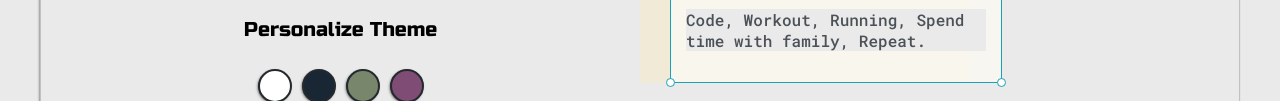
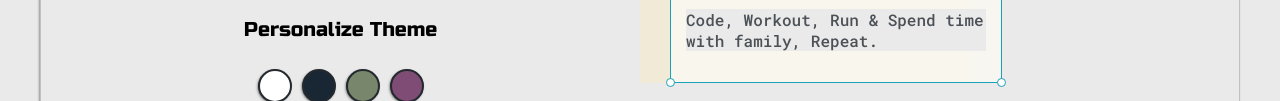
Before and after one commit to buikhacnam/buikhacnam.github.io, a plain HTML site: page index.html in a window 1280 px wide. Shown: the part 465-566 px from the top of the page. Drawn offline with Linux system fonts and the light colour scheme.

Commit message:
Update index.html

```diff
--- a/index.html
+++ b/index.html
@@ -57,7 +57,7 @@
                             <div id='corner-tl' class='corner'></div>
                             <div id='corner-tr' class='corner'></div>
                             <h3>What I Do</h3>
-                            <p>Code, Workout, Running, Spend time with family, Repeat.</p>
+                            <p>Code, Workout, Run & Spend time with family, Repeat.</p>
                             <div id='corner-bl' class='corner'></div>
                             <div id='corner-br' class='corner'></div>
                         </div>
```
